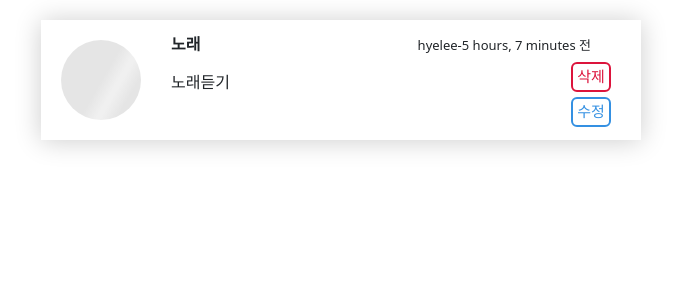
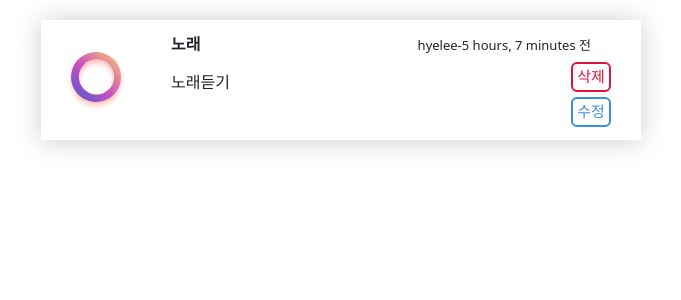
Before and after one commit to hyeleenotharry/django-todo-hw, a Django app: page /todo/mytodo in a window 1280 px wide. Shown: the part 56-356 px from the top of the page, without its empty margins (299-980 px from the left). Run offline with Django 4.2, Linux system fonts and the light colour scheme; a user stored in the database is signed in; data comes from the database, SQL or seed files in the repository; both versions use the stored data as it was after the commit.

Commit message:
checkbox

```diff
--- a/templates/base.html
+++ b/templates/base.html
@@ -12,6 +12,122 @@
             crossorigin="anonymous"></script>
     <style>
         @import url('https://fonts.googleapis.com/css2?family=Noto+Serif+KR:wght@300;600&family=Roboto+Mono:wght@300&display=swap');
+
+        .checkbox-wrapper * {
+            -webkit-tap-highlight-color: transparent;
+            outline: none;
+            width: 30px;
+            height: 30px;
+            position: absolute;
+            left: 20px;
+            top: 20px;
+        }
+
+        .checkbox-wrapper input[type="checkbox"] {
+            display: none;
+        }
+
+        .checkbox-wrapper label {
+            --size: 50px;
+            --shadow: calc(var(--size) * .07) calc(var(--size) * .1);
+            position: relative;
+            display: block;
+            width: var(--size);
+            height: var(--size);
+            margin: 0 auto;
+            background-color: #4158D0;
+            background-image: linear-gradient(43deg, #4158D0 0%, #C850C0 46%, #FFCC70 100%);
+            border-radius: 50%;
+            box-shadow: 0 var(--shadow) #ffbeb8;
+            cursor: pointer;
+            transition: 0.2s ease transform, 0.2s ease background-color,
+            0.2s ease box-shadow;
+            overflow: hidden;
+            z-index: 1;
+        }
+
+        .checkbox-wrapper label:before {
+            content: "";
+            position: absolute;
+            top: 50%;
+            right: 0;
+            left: 0;
+            width: calc(var(--size) * .7);
+            height: calc(var(--size) * .7);
+            margin: 0 auto;
+            background-color: #fff;
+            transform: translateY(-50%);
+            border-radius: 50%;
+            box-shadow: inset 0 var(--shadow) #ffbeb8;
+            transition: 0.2s ease width, 0.2s ease height;
+        }
+
+        .checkbox-wrapper label:hover:before {
+            width: calc(var(--size) * .55);
+            height: calc(var(--size) * .55);
+            box-shadow: inset 0 var(--shadow) #ff9d96;
+        }
+
+        .checkbox-wrapper label:active {
+            transform: scale(0.9);
+        }
+
+        .checkbox-wrapper .tick_mark {
+            position: absolute;
+            top: -1px;
+            right: 0;
+            left: calc(var(--size) * -.05);
+            width: calc(var(--size) * .6);
+            height: calc(var(--size) * .6);
+            margin: 0 auto;
+            margin-left: calc(var(--size) * .14);
+            transform: rotateZ(-40deg);
+        }
+
+        .checkbox-wrapper .tick_mark:before,
+        .checkbox-wrapper .tick_mark:after {
+            content: "";
+            position: absolute;
+            background-color: #fff;
+            border-radius: 2px;
+            opacity: 0;
+            transition: 0.2s ease transform, 0.2s ease opacity;
+        }
+
+        .checkbox-wrapper .tick_mark:before {
+            left: 0;
+            bottom: 0;
+            width: calc(var(--size) * .1);
+            height: calc(var(--size) * .3);
+            box-shadow: -2px 0 5px rgba(0, 0, 0, 0.23);
+            transform: translateY(calc(var(--size) * -.68));
+        }
+
+        .checkbox-wrapper .tick_mark:after {
+            left: 0;
+            bottom: 0;
+            width: 100%;
+            height: calc(var(--size) * .1);
+            box-shadow: 0 3px 5px rgba(0, 0, 0, 0.23);
+            transform: translateX(calc(var(--size) * .78));
+        }
+
+        .checkbox-wrapper input[type="checkbox"]:checked + label {
+            background-color: #4158D0;
+            background-image: linear-gradient(43deg, #4158D0 0%, #C850C0 46%, #FFCC70 100%);
+            box-shadow: rgba(0, 0, 0, 0.3) 0px 19px 38px, rgba(0, 0, 0, 0.22) 0px 15px 12px;
+        }
+
+        .checkbox-wrapper input[type="checkbox"]:checked + label:before {
+            width: 0;
+            height: 0;
+        }
+
+        .checkbox-wrapper input[type="checkbox"]:checked + label .tick_mark:before,
+        .checkbox-wrapper input[type="checkbox"]:checked + label .tick_mark:after {
+            transform: translate(0);
+            opacity: 1;
+        }
 
         .card_write {
             width: 600px;
--- a/templates/todo/my_todolist.html
+++ b/templates/todo/my_todolist.html
@@ -5,7 +5,8 @@
         <div class="form-row">
             {% for todo in my_todolist %}
                 <div class="card_write" style="top: 50px">
-                    <div class="button-container" style="width: 40px; height: 30px; float: right; display: flex; justify-content: flex-end; margin-top: 10px; flex-direction: column; margin-top: 45px">
+                    <div class="button-container"
+                         style="width: 40px; height: 30px; float: right; display: flex; justify-content: flex-end; margin-top: 10px; flex-direction: column; margin-top: 45px">
                         {% if todo.author == user %}
                             <div style="width: 40px; height: 30px; float: right; display: flex; justify-content: flex-end;">
                                 <a href="/todo/delete/{{ todo.id }}">
@@ -19,7 +20,28 @@
                             </a>
                         </div>
                     </div>
-                    <div class="card_load"></div>
+                    {% if todo.author == user %}
+                        <form action="check/{{ todo.id }}" method="post">
+                            {% csrf_token %}
+                            {% if todo.is_completed == False %}
+                                <div class="checkbox-wrapper"
+                                     style="width: 20px; height: 50px; float: left; display: flex; justify-content: flex-end; flex-direction: column;">
+                                    <input id="{{ todo.content }}" name="todo-check" type="checkbox" value="{{ todo.id }}" onchange="this.form.submit()">
+                                    <label for="{{ todo.content }}">
+                                        <div class="tick_mark"></div>
+                                    </label>
+                                </div>
+                            {% else %}
+                                <div class="checkbox-wrapper"
+                                     style="width: 20px; height: 50px; float: left; display: flex; justify-content: flex-end; flex-direction: column;">
+                                    <input id="{{ todo.content }}" name="todo-check" type="checkbox" value="{{ todo.id }}" onchange="this.form.submit()" checked>
+                                    <label for="{{ todo.content }}">
+                                        <div class="tick_mark"></div>
+                                    </label>
+                                </div>
+                            {% endif %}
+                        </form>
+                    {% endif %}
                     <div class="card_load_extreme_title">{{ todo.title }}</div>
                     <div class="card_load_extreme_descripion">{{ todo.content }}</div>
                     <div style="text-align: right">
--- a/todo/urls.py
+++ b/todo/urls.py
@@ -5,6 +5,7 @@ from . import views
 urlpatterns = [
     path('', views.home, name='home'),
     path('todo/', views.todo, name='todo'),
+    path('todo/check/<int:id>', views.check_todo, name='todo-check'),
     path('todo/delete/<int:id>', views.delete_todo, name='delete-todo'),
     path('todo/<int:id>', views.view_comment,name='view-comment'),
     path('todo/comment/<int:id>', views.write_comment, name='write-comment'),
--- a/todo/views.py
+++ b/todo/views.py
@@ -90,3 +90,16 @@ def update_todo(request, id):
             exist_todo.content = content
             exist_todo.save()
             return redirect('/todo/mytodo')
+
+@login_required
+def check_todo(request, id):
+    checklist = request.POST.getlist('todo-check')
+    for i in checklist:
+        todo = todoModel.objects.get(id=i)
+        if todo.is_completed == 'True':
+            todo.is_completed = 'False'
+            todo.save()
+        else:
+            todo.is_completed = 'True'
+            todo.save()
+    return redirect('/todo/mytodo')
```
Also changed, not shown: db.sqlite3, todo/migrations/0004_todomodel_is_completed.py (added).
